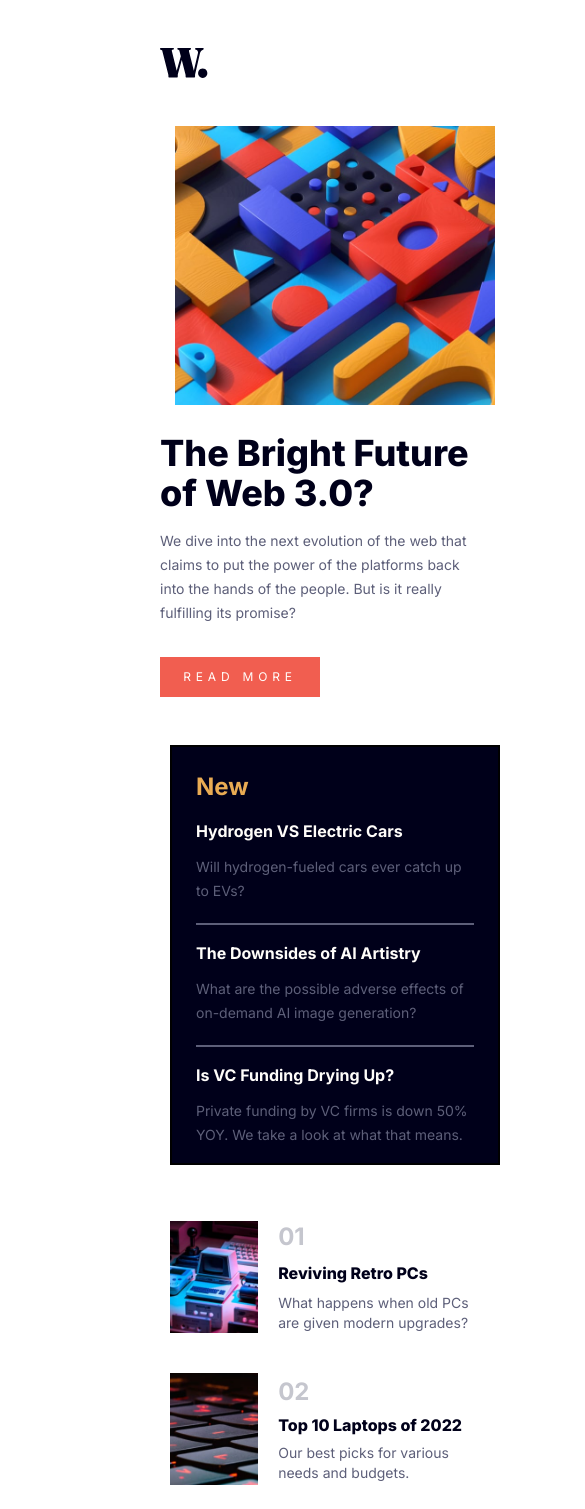
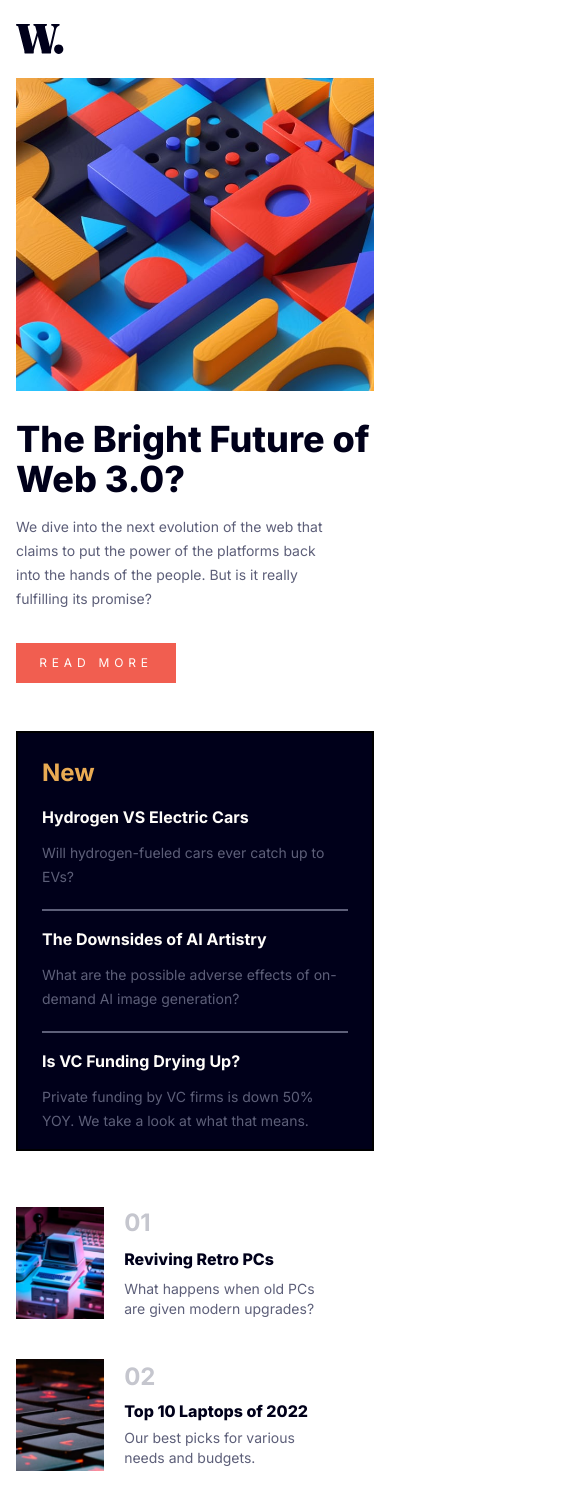
Before and after one commit to KevinBolanosDev/news-homepage-frontend-mentor, a React (Vite) app in the folder client/: page / in a window 390 px wide. Shown: the top 1509 px of the page, 585 px wide, since content can reach past the window. Built offline with nearby package versions, Linux system fonts and the light colour scheme.

Commit message:
finished responsive mobile desing

```diff
--- a/client/src/App.jsx
+++ b/client/src/App.jsx
@@ -9,9 +9,9 @@ function App() {
 
   return (
     <>
-    <div className='sm:p-6'>
+    <div className='container sm:p-6'>
       <Header />
-      <div className='flex flex-wrap justify-center w-[350px] sm:w-[1005px] sm:flex-nowrap sm:gap-3'>
+      <div className='flex flex-wrap mx-4 sm:ms-[10em] sm:w-[1005px] sm:flex-nowrap sm:gap-3'>
       <MainSection />
       <NewsSidebar />
       </div>
--- a/client/src/components/article_sidebar/ArticleSidebar.jsx
+++ b/client/src/components/article_sidebar/ArticleSidebar.jsx
@@ -4,8 +4,8 @@ import ArticleThree from "./ArticleThree";
 
 function ArticlesSidebar() {
   return (
-    <div className="flex justify-center my-14 w-[350px] sm:w-[1005px]">
-      <ul className="flex flex-col w-[330px] sm:w-[1005px] sm:flex-row gap-10">
+    <div className="flex mx-4 my-14 sm:ms-[10em] sm:w-[1005px]">
+      <ul className="flex flex-col sm:w-[1005px] sm:flex-row gap-10">
         <li>
           <ArticleOne />
         </li>
--- a/client/src/components/header/Header.jsx
+++ b/client/src/components/header/Header.jsx
@@ -3,7 +3,7 @@ import NavBar from './NavBar'
 
 function Header() {
   return (
-    <header className='flex justify-between items-center my-12 w-[1005px]'>
+    <header className='flex justify-between items-center my-6 ms-4 sm:my-12 sm:ms-[10em]  sm:w-[1005px]'>
         <img className='w-12' src={logo} />
         <NavBar />
     </header>
--- a/client/src/components/main_section/MainSection.jsx
+++ b/client/src/components/main_section/MainSection.jsx
@@ -4,14 +4,14 @@ import ContentSection from "./ContentSection";
 
 function MainSection() {
   return (
-    <div className="container__main container items-center flex flex-col justify-between">
+    <div className="container__main container flex flex-col justify-between">
       <img
         className="img__main sm:pe-4 hidden sm:block"
         src={desktop}
         alt="Web 3.0 Desktop"
       />
       <img
-        className="max-w-full h-auto block sm:hidden w-[320px]"
+        className="max-w-full  h-auto block sm:hidden w-[]"
         src={mobile}
         alt="Web 3.0 Mobile"
       />
--- a/client/src/components/news_sidebar/NewsSidebar.jsx
+++ b/client/src/components/news_sidebar/NewsSidebar.jsx
@@ -2,7 +2,7 @@ import React from 'react'
 
 function NewsSidebar() {
   return (
-    <div className='bg-neutral-veryDarkBlue w-[330px] px-6 pt-6 border-2 border-black'>
+    <div className='bg-neutral-veryDarkBlue sm:w-[330px] px-6 pt-6 border-2 border-black'>
         <h2 className='text-2xl md:text-4xl font-bold text-primary-softOrange mb-4 md:mb-8'>New</h2>
         <ul className='text-neutral-offWhite my-4'>
             <li className='border-b-2 border-neutral-darkGrayishBlue mb-4 md:mb-6'>
--- a/client/src/index.css
+++ b/client/src/index.css
@@ -7,20 +7,16 @@
 } */
 
 body {
-    margin: 0em 10em 0em 10em;
+    margin: 0em 0em 0em 0em;
     font-family: 'Inter', sans-serif;
 }
 
 .container__main {
-    width: 680px;
-}
-.img__main {
-    height: 270px;
-    width: 690px;
+    max-width: 660px;
+    width: 100%;
+
 }
 
-/* @media only screen and (min-device-width: 375px ) {
-    .img__main {
-        width: 40px auto;
-    }
-} */
+@media only screen and (min-device-width: 375px ) {
+
+}
```
